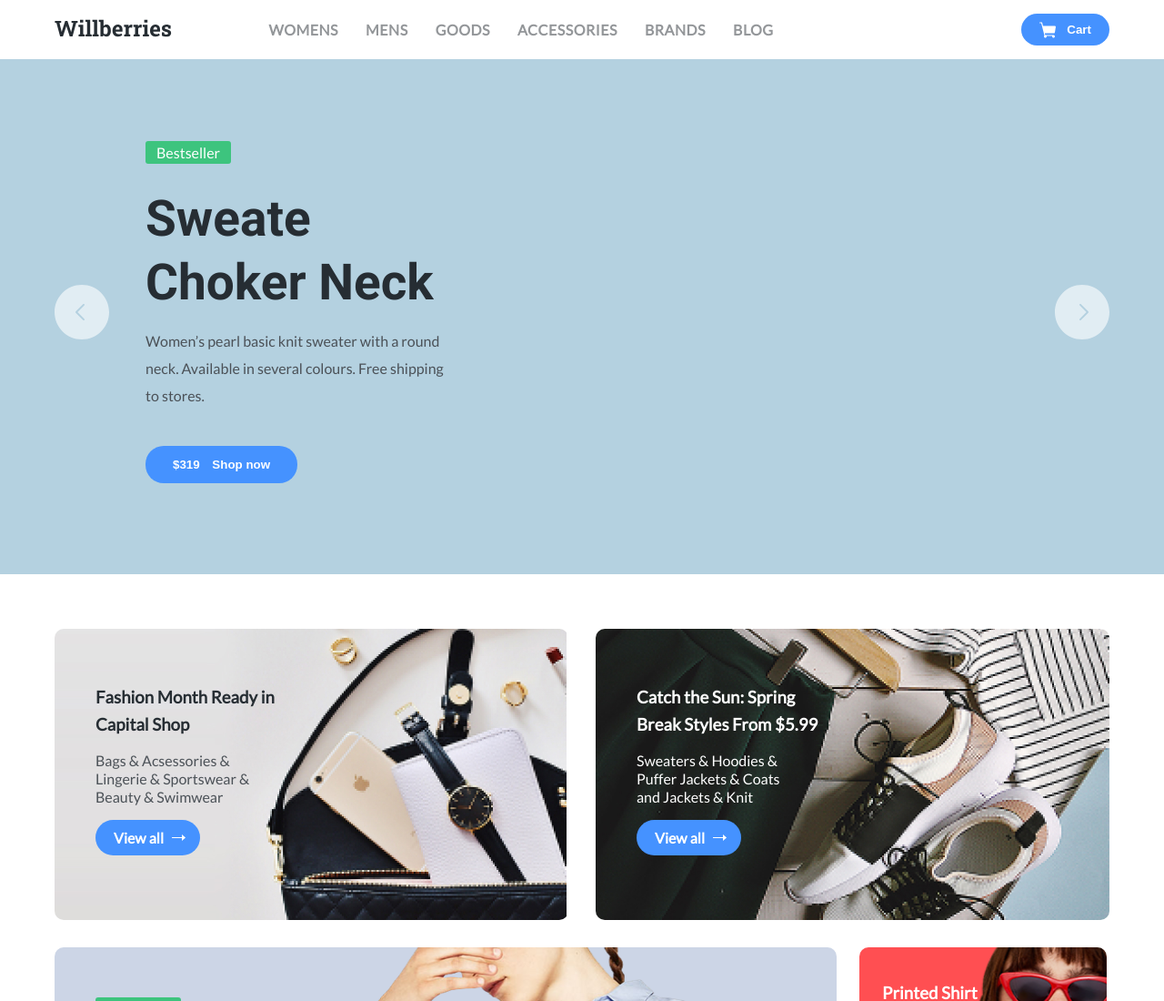
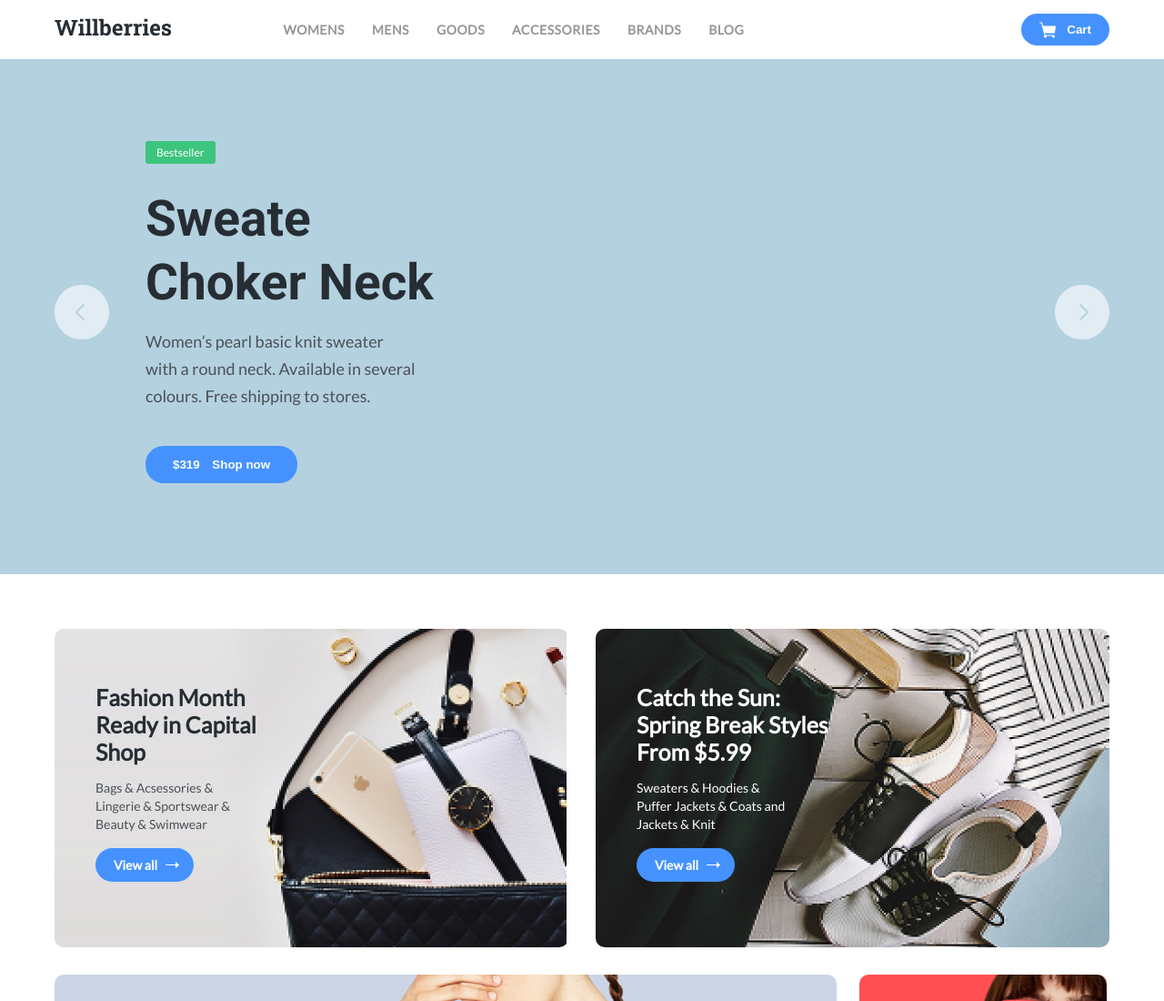
Before and after one commit to KojikiKiraFox/Willberries, a plain HTML site: page index.html in a window 1280 px wide. Shown: the top 1100 px of the page at 91% size. Drawn offline with Linux system fonts and the light colour scheme.

Commit message:
fix code

```diff
--- a/css/style.css
+++ b/css/style.css
@@ -10,7 +10,7 @@
 html {
 	color: #4b5157;
 	font-family: 'Lato', sans-serif;
-	font-style: 14px;
+	font-size: 14px;
 	line-height: 20px;
 	/* font-family: 'Roboto', sans-serif;*/
 }
@@ -148,7 +148,7 @@ a {
 	padding: 5px 12px;
 	background-color: #3dc47e;
 	border-radius: 3px;
-	font-style: 12px;
+	font-size: 12px;
 	line-height: 15px;
 	color: #fff;
 	margin-bottom: 25px;
@@ -165,7 +165,7 @@ a {
 
 .hero__desc {
 	max-width: 335px;
-	font-style: 18px;
+	font-size: 18px;
 	line-height: 30px;
 	margin-bottom: 40px;
 }
@@ -270,7 +270,7 @@ a {
 .product-row__title {
 	max-width: 220px;
 	font-weight: bold;
-	font-style: 25px;
+	font-size: 25px;
 	line-height: 30px;
 	color: #262d33;
 	margin-bottom: 15px;
```
